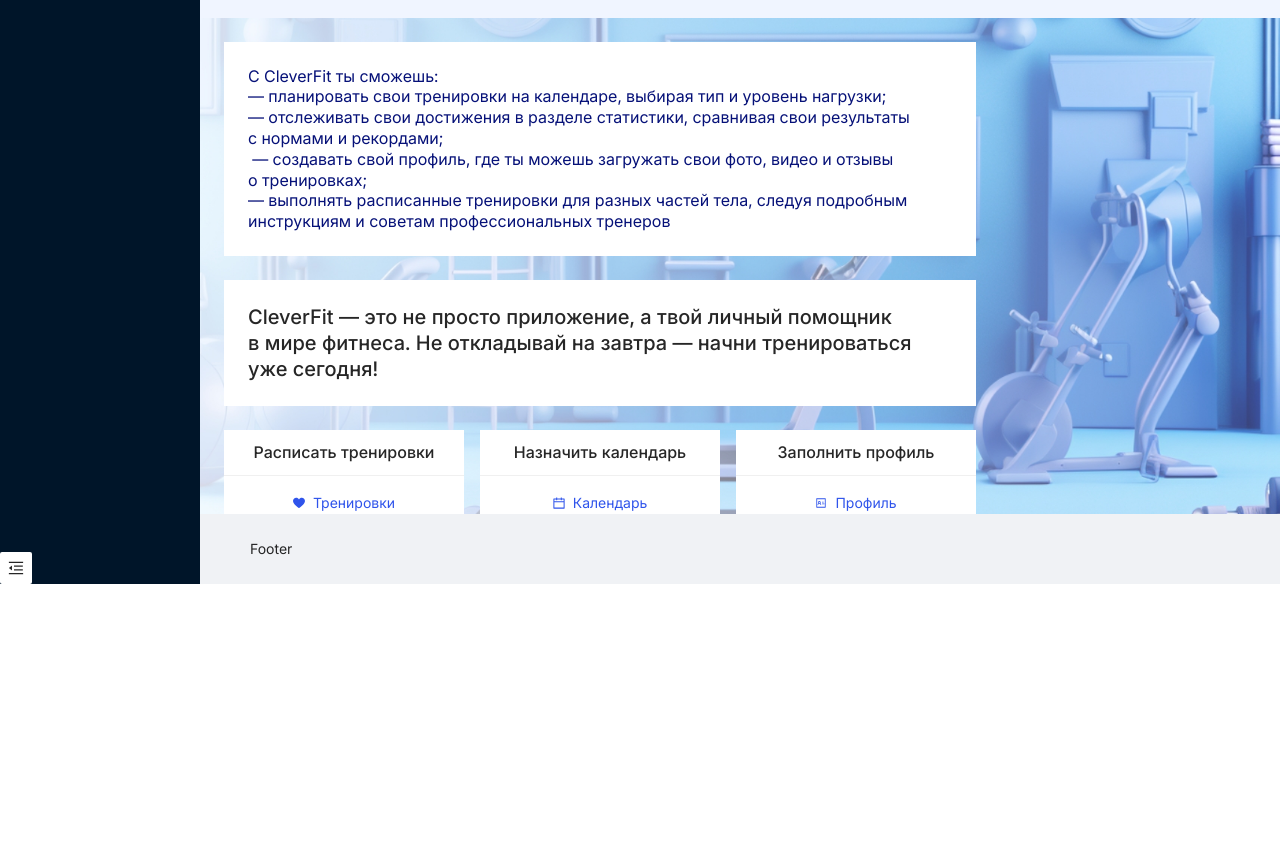
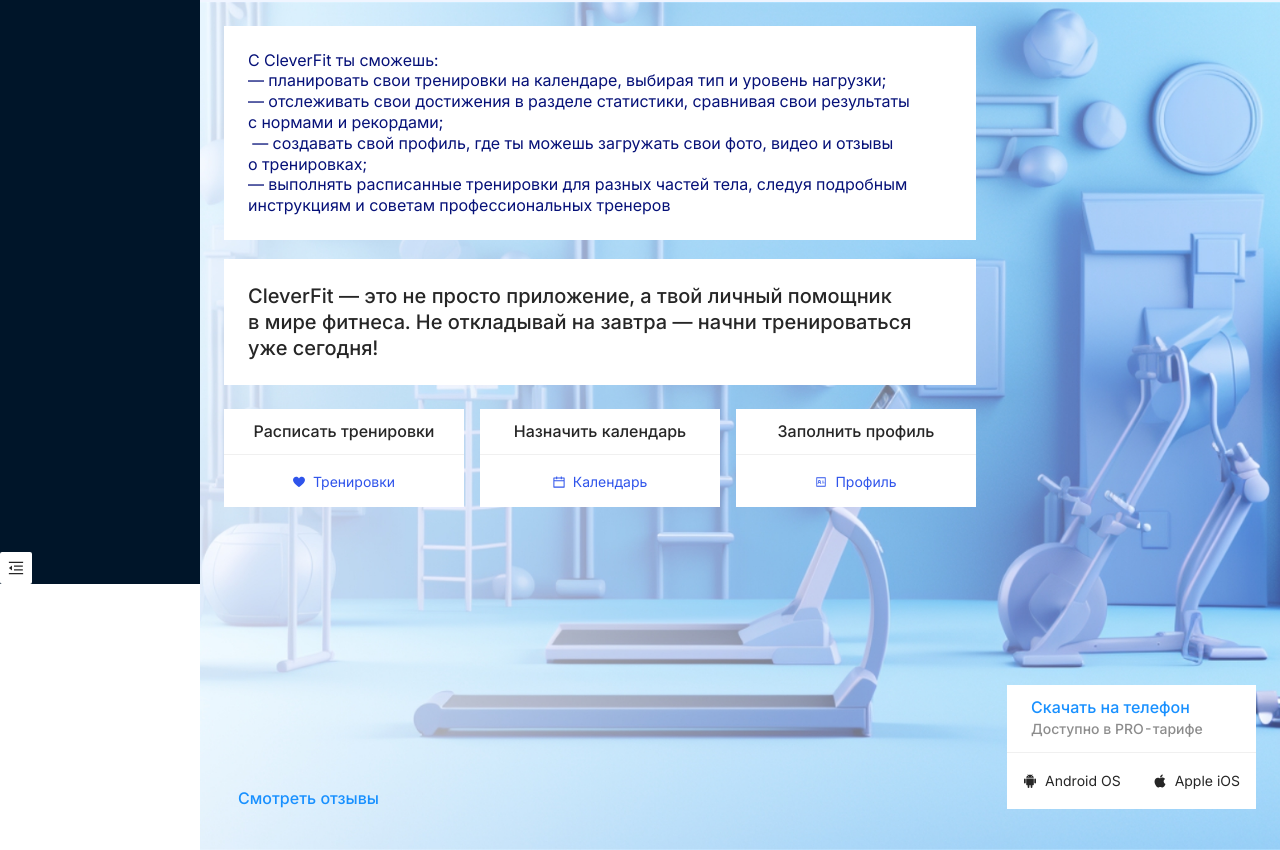
Before and after one commit to ClevertecFrontendLab/DmitriiTMS, a React (Vite) app: page / in a window 1280 px wide. Shown: the part 216-1066 px from the top of the page. Before the commit the page ends 800 px from the top, so only its background shows below. Built offline with nearby package versions, Linux system fonts and the light colour scheme.

Commit message:
feat: add main page content

```diff
--- a/src/components/ContentComponent/ContentComponent.tsx
+++ b/src/components/ContentComponent/ContentComponent.tsx
@@ -3,7 +3,6 @@ import { Outlet } from 'react-router-dom';
 
 import { HeaderComponent } from '@components/HeaderComponent/HeaderComponent';
 import { MenuComponent } from '@components/MenuComponent/MenuComponent';
-import { FooterComponent } from '@components/FooterComponent/FooterComponent';
 
 import { Layout } from 'antd';
 const { Content } = Layout;
@@ -27,8 +26,6 @@ export const ContentComponent: React.FC = () => {
                 <Content>
                     <Outlet />
                 </Content>
-
-                <FooterComponent />
             </Layout>
         </Layout>
     );
--- a/src/components/FooterComponent/FooterComponent.tsx
+++ /dev/null
@@ -1,14 +0,0 @@
-import React from 'react';
-
-import { Layout } from 'antd';
-
-const { Footer } = Layout;
-
-export const FooterComponent: React.FC = () => {
-
-    return (
-        <Footer>
-            Footer
-        </Footer>
-    )
-};
--- a/src/components/HeaderComponent/HeaderComponent.module.css
+++ b/src/components/HeaderComponent/HeaderComponent.module.css
@@ -1,6 +1,6 @@
 .header {
     background: #F0F5FF;
-    padding: 16px 24px;
+    padding: 8px 24px;
     line-height: normal;
     height: auto;
 }
--- a/src/components/MainCartList/MainCartList.module.css
+++ b/src/components/MainCartList/MainCartList.module.css
@@ -3,4 +3,5 @@
     display: flex;
     justify-content: space-between;
     margin-top: 24px;
+    margin-bottom: 178px;
 }
--- a/src/pages/main-page/main-page.module.css
+++ b/src/pages/main-page/main-page.module.css
@@ -3,8 +3,7 @@
     background-repeat: no-repeat;
     background-size: cover;
     background-position: center;
-    height: 100%;
-    padding: 24px;
+    padding: 24px 24px 41px 24px;
 }
 
 .mainList {
@@ -15,7 +14,7 @@
 }
 
 .mainText {
-    margin-top: 24px;
+    margin-top: 19px;
     font-weight: 500;
     font-size: 20px;
     line-height: 130%;
@@ -24,3 +23,51 @@
     padding: 24px;
     background: #fff;
 }
+
+.csrdBlockDowload {
+    display: flex;
+    justify-content: space-between;
+    align-items: flex-end;
+}
+
+.cartDownload {
+    background-color: #fff;
+}
+
+.cartDownloadTitleBlock {
+    border-bottom: 1px solid #F0F0F0;
+    padding: 12px 24px;
+}
+
+.mainLinkReviews,
+.cartDownloadLink {
+    font-weight: 500;
+    font-size: 16px;
+    line-height: 130%;
+    color: #2F54EB;
+}
+
+.mainLinkReviews {
+    margin-left: 14px;
+}
+
+.cartDownloadLink {
+    display: block;
+}
+
+.cartDownloadText {
+    font-weight: 500;
+    font-size: 14px;
+    line-height: 130%;
+}
+
+.cartDownloadContent {
+    padding: 12px 0;
+}
+
+.cartDownloadLinkText span {
+    font-weight: 400;
+    font-size: 14px;
+    line-height: 130%;
+    color: #262626;
+}
--- a/src/pages/main-page/main-page.tsx
+++ b/src/pages/main-page/main-page.tsx
@@ -1,7 +1,8 @@
 import { MainCartList } from '@components/MainCartList/MainCartList';
 
-import { List, Typography } from 'antd';
-const { Paragraph } = Typography;
+import { List, Typography, Button } from 'antd';
+const { Paragraph, Link, Text } = Typography;
+import { AndroidFilled, AppleFilled } from '@ant-design/icons';
 
 import styles from './main-page.module.css';
 
@@ -25,7 +26,31 @@ export const MainPage: React.FC = () => {
                 Не откладывай на завтра — начни
                 тренироваться уже сегодня!
             </Paragraph>
+
             <MainCartList />
+
+            <div className={styles.csrdBlockDowload}>
+
+                <Link href="#" className={styles.mainLinkReviews}>Смотреть отзывы</Link>
+
+                <div className={styles.cartDownload}>
+                    <div className={styles.cartDownloadTitleBlock}>
+                        <Link href="#" className={styles.cartDownloadLink}>Скачать на телефон</Link>
+                        <Text type="secondary" className={styles.cartDownloadText}>Доступно в PRO-тарифе</Text>
+                    </div>
+
+                    <div className={styles.cartDownloadContent}>
+                        <Button className={styles.cartDownloadLinkText} type="link" icon={<AndroidFilled style={{ color: '#262626' }} />}>
+                            Android OS
+                        </Button>
+                        <Button className={styles.cartDownloadLinkText} type="link" icon={<AppleFilled style={{ color: '#262626' }} />}>
+                            Apple iOS
+                        </Button>
+                    </div>
+
+                </div>
+
+            </div>
         </div>
     )
 };
```
